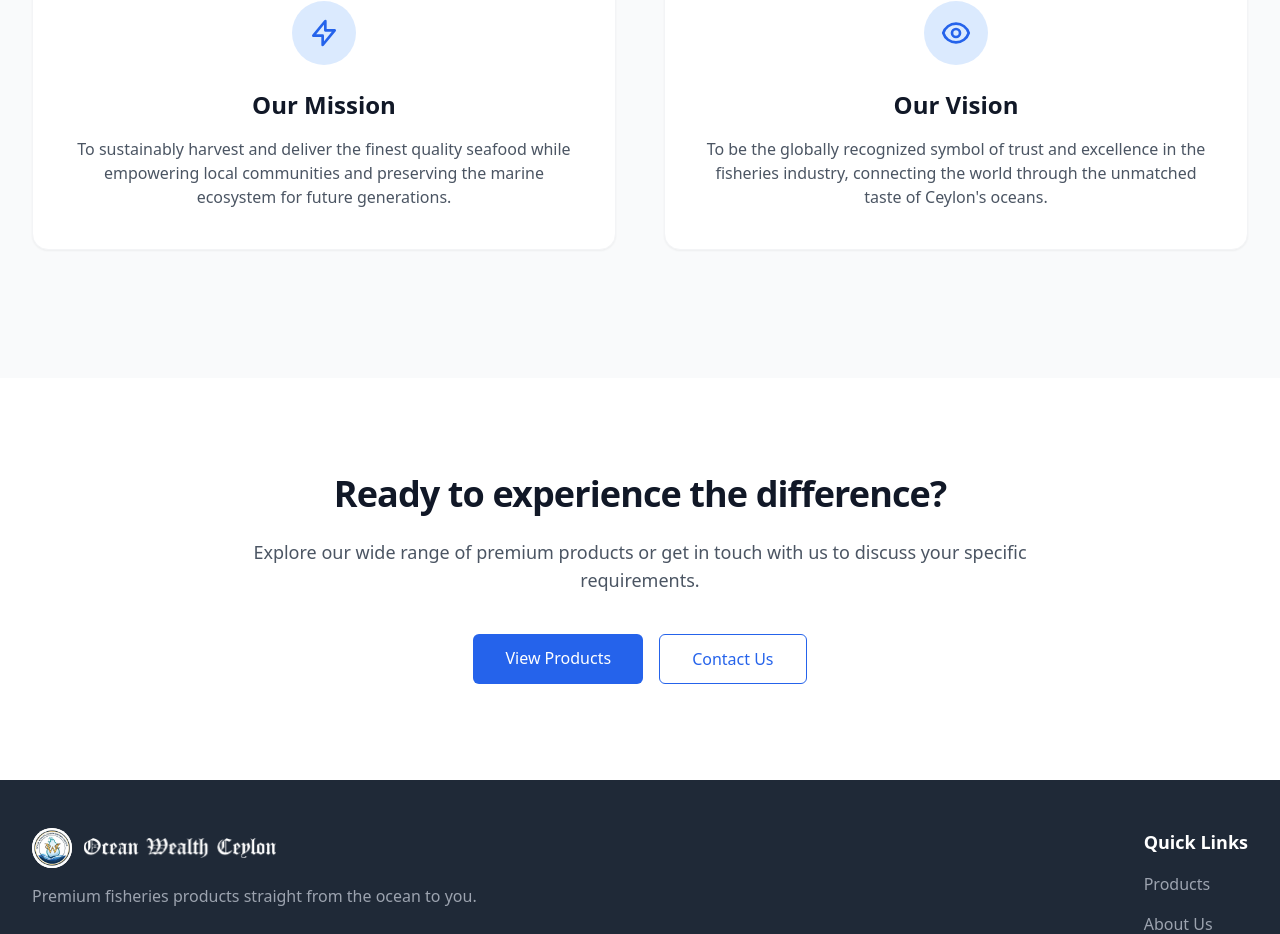
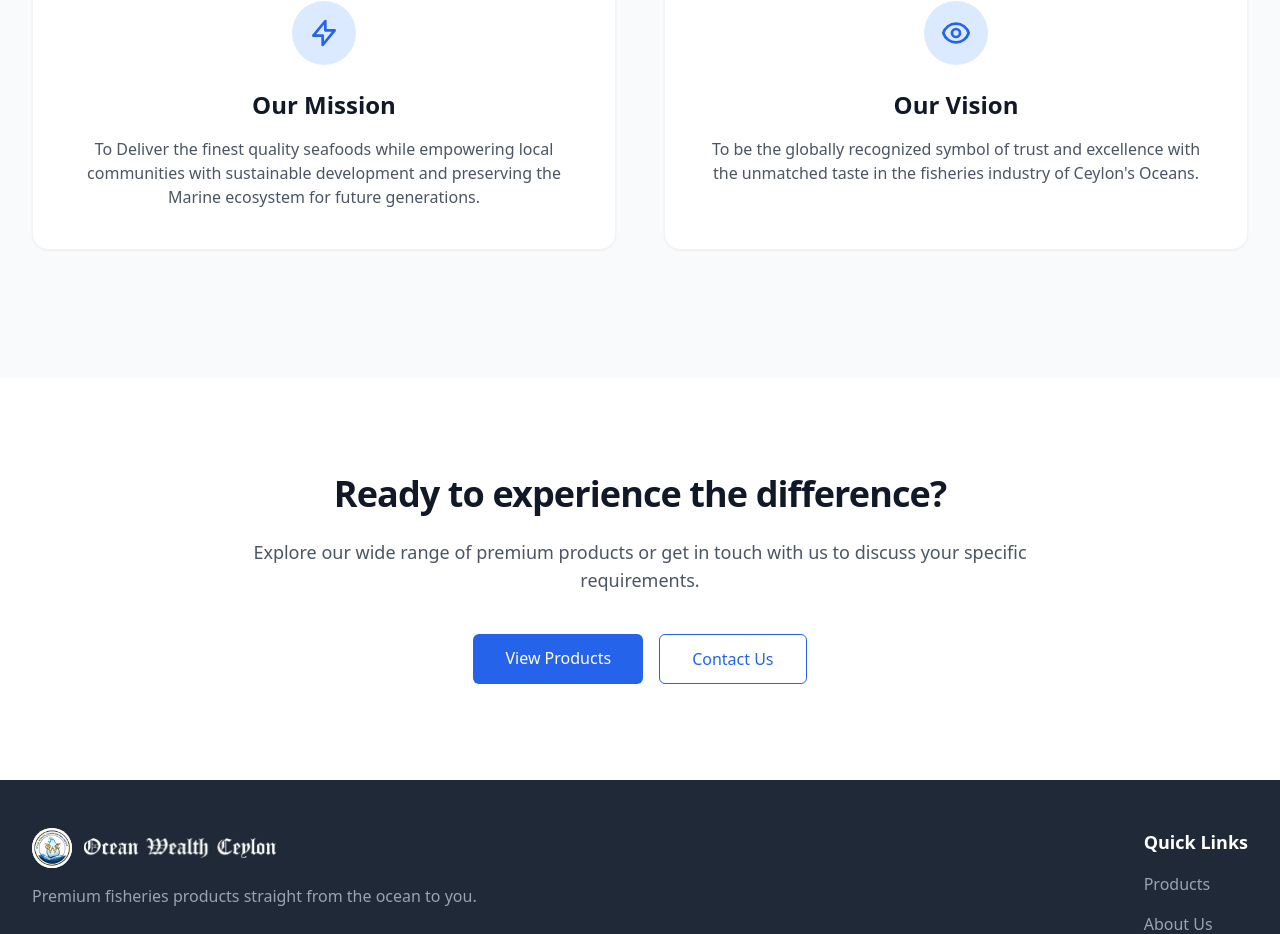
Before and after one commit to BWeera/Ocean-Wealth-Ceylon, a Next.js app: page /about in a window 1280 px wide. Shown: the part 1520-2454 px from the top of the page. Built offline with nearby package versions, Linux system fonts and the light colour scheme.

Commit message:
fix: refine mission and vision statements for clarity and impact

```diff
--- a/src/app/about/page.tsx
+++ b/src/app/about/page.tsx
@@ -57,7 +57,7 @@ export default function AboutPage() {
               </div>
               <h3 className="text-2xl font-bold text-gray-900 mb-4">Our Mission</h3>
               <p className="text-gray-600">
-                To sustainably harvest and deliver the finest quality seafood while empowering local communities and preserving the marine ecosystem for future generations.
+                To Deliver the finest quality seafoods while empowering local communities with sustainable development and preserving the Marine ecosystem for future generations.
               </p>
             </div>
             <div className="bg-white p-10 rounded-2xl shadow-sm border border-gray-100 hover:shadow-md transition-shadow">
@@ -69,7 +69,7 @@ export default function AboutPage() {
               </div>
               <h3 className="text-2xl font-bold text-gray-900 mb-4">Our Vision</h3>
               <p className="text-gray-600">
-                To be the globally recognized symbol of trust and excellence in the fisheries industry, connecting the world through the unmatched taste of Ceylon's oceans.
+                To be the globally recognized symbol of trust and excellence with the unmatched taste in the fisheries industry of Ceylon's Oceans.
               </p>
             </div>
           </div>
```
